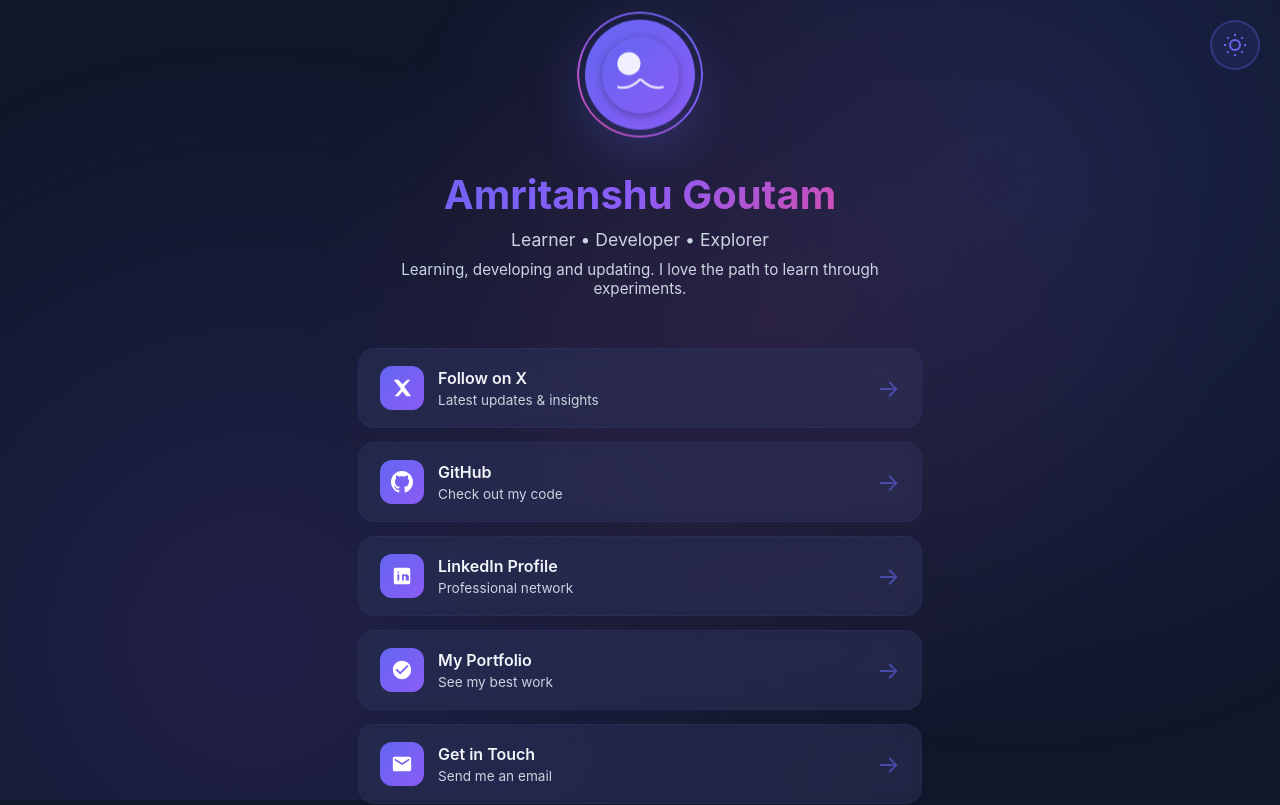
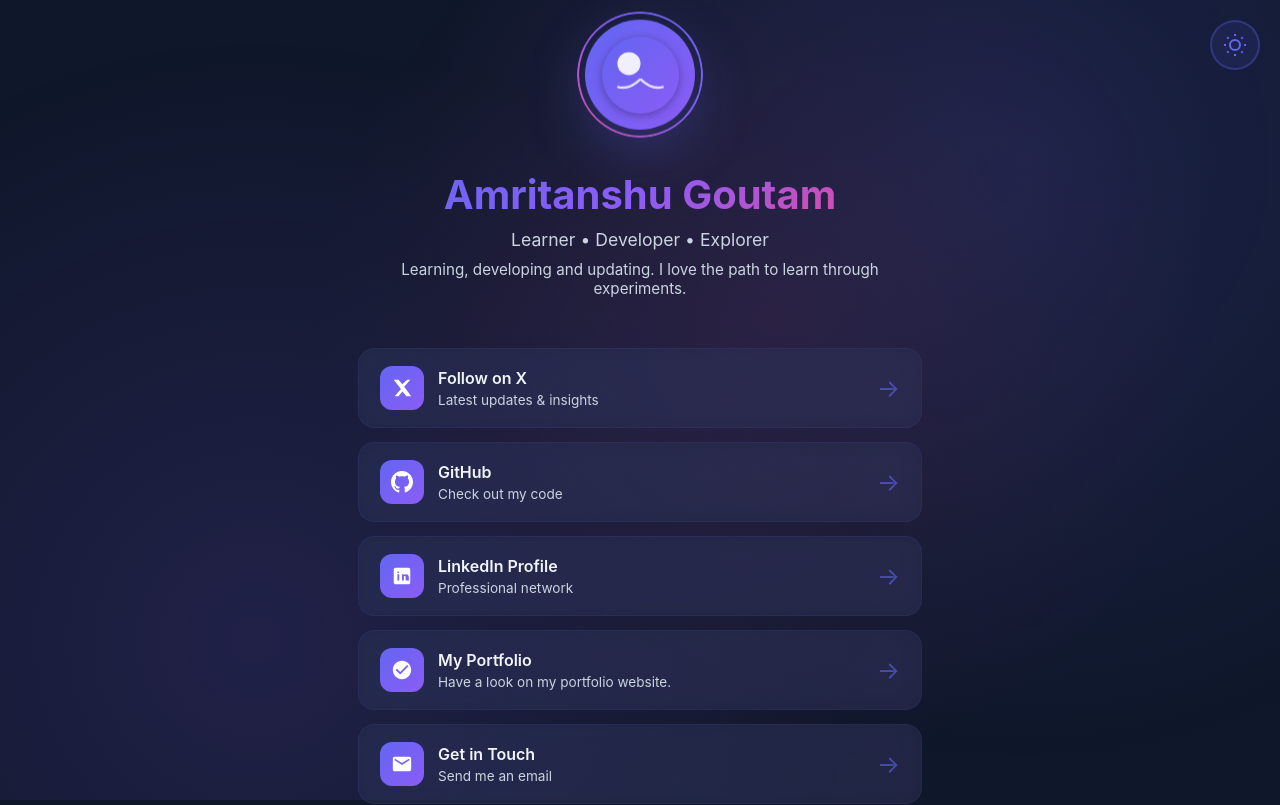
Before and after one commit to bhutuklearning/Javascript-1to100, a plain HTML site: page My-Linktree/index.html in a window 1280 px wide. Shown: the top 805 px of the page. Drawn offline with Linux system fonts and the light colour scheme.

Commit message:
A little description updated

```diff
--- a/My-Linktree/index.html
+++ b/My-Linktree/index.html
@@ -138,7 +138,7 @@
                     </div>
                     <div class="card-text">
                         <h3>My Portfolio</h3>
-                        <p>See my best work</p>
+                        <p>Have a look on my portfolio website.</p>
                     </div>
                     <div class="card-arrow">→</div>
                 </div>
```
